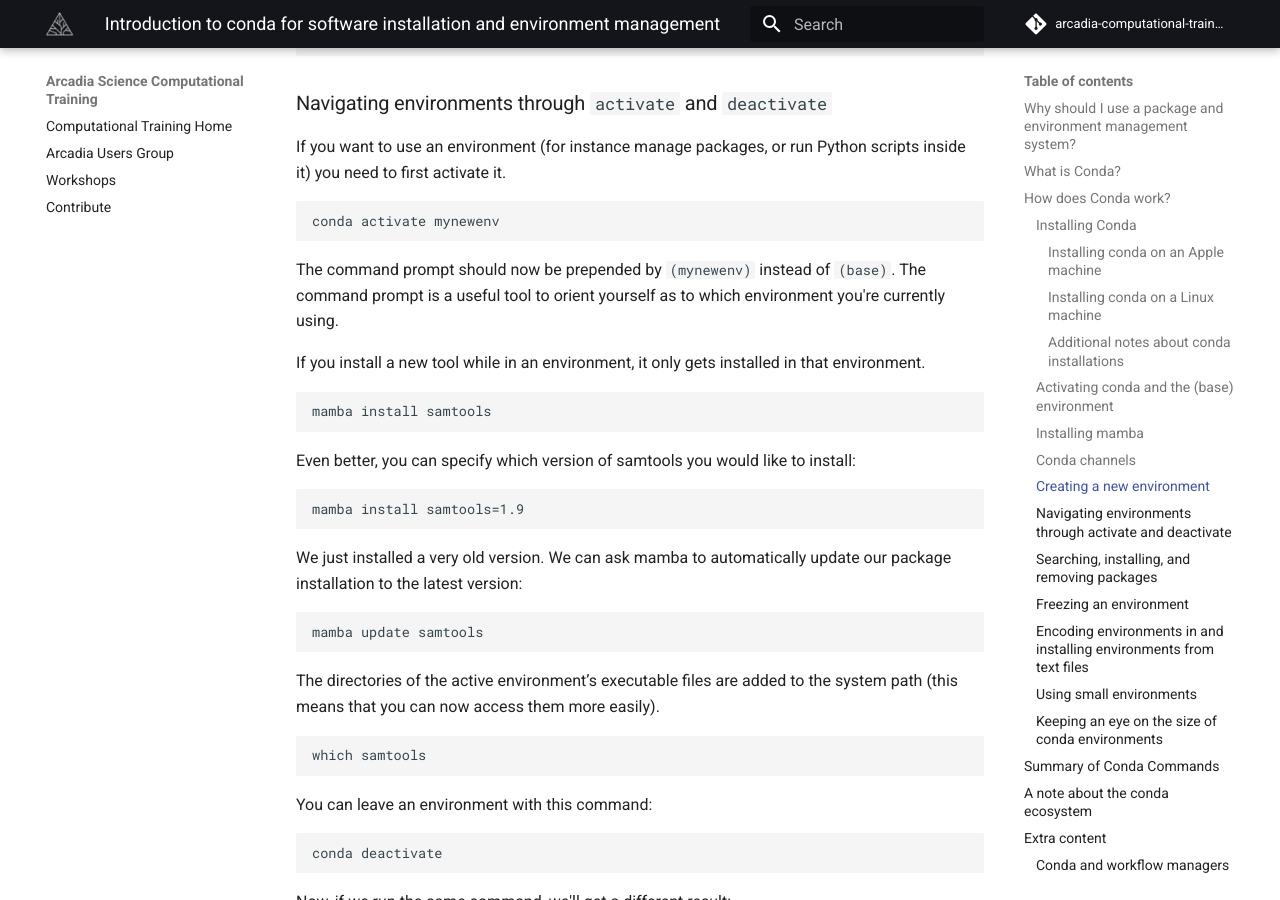
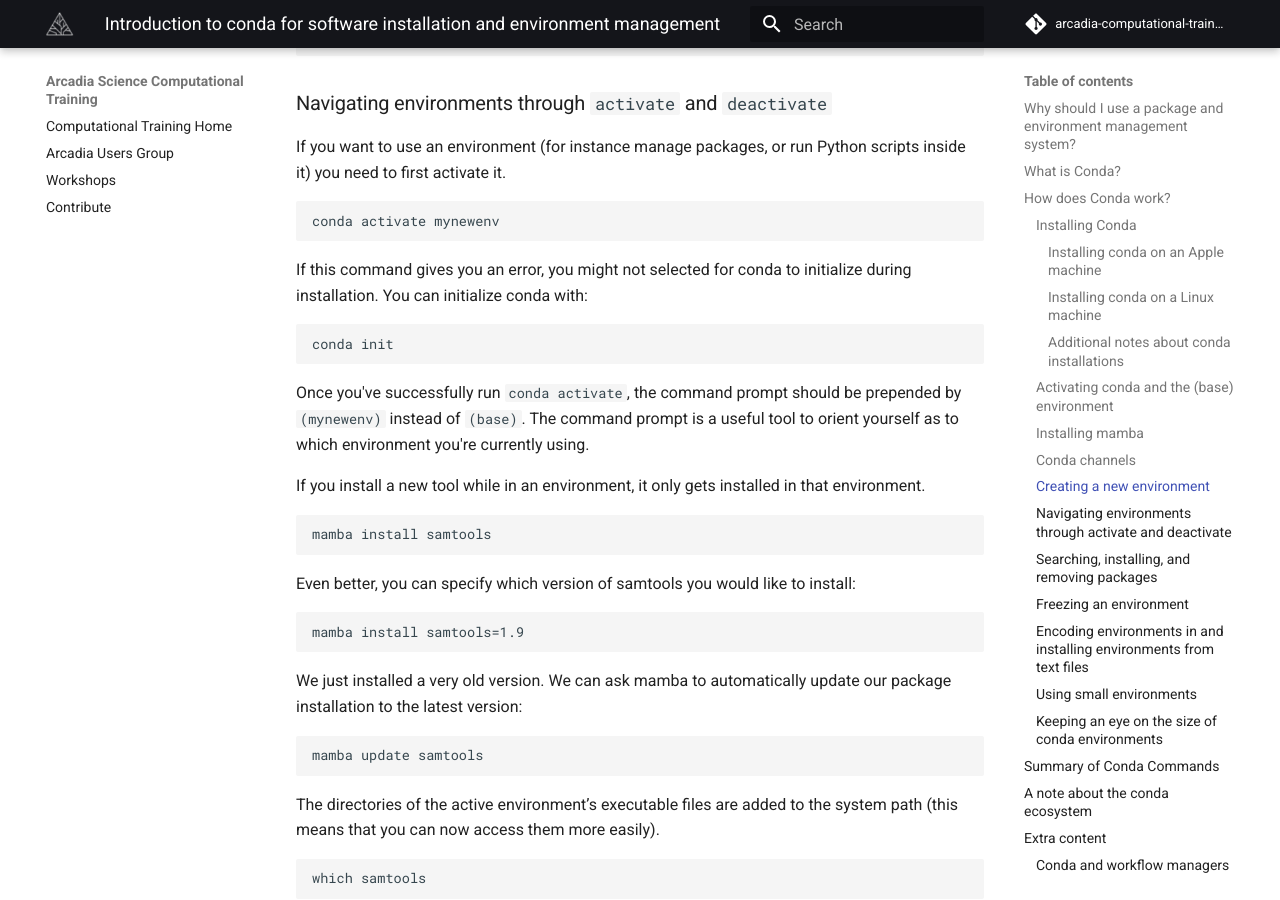
Before and after one commit to Arcadia-Science/arcadia-computational-training, an MkDocs documentation site: the page built from docs/arcadia-users-group/20221017-conda/lesson.md, in a window 1280 px wide and 900 px high, scrolled down 4748 px. Built offline with MkDocs 1.6.1 and Material for MkDocs 9.7.7, drawn with Linux system fonts in a browser that asks for light colours; comment, search, counter and statistics services are not loaded.

Commit message:
conda init note for source activate

````diff
--- a/docs/arcadia-users-group/20221017-conda/lesson.md
+++ b/docs/arcadia-users-group/20221017-conda/lesson.md
@@ -204,7 +204,13 @@ If you want to use an environment (for instance manage packages, or run Python s
 conda activate mynewenv
 ```
 
-The command prompt should now be prepended by `(mynewenv)` instead of `(base)`.
+If this command gives you an error, you might not selected for conda to initialize during installation.
+You can initialize conda with:
+```
+conda init
+```
+
+Once you've successfully run `conda activate`, the command prompt should be prepended by `(mynewenv)` instead of `(base)`.
 The command prompt is a useful tool to orient yourself as to which environment you're currently using.
 
 If you install a new tool while in an environment, it only gets installed in that environment.
````
